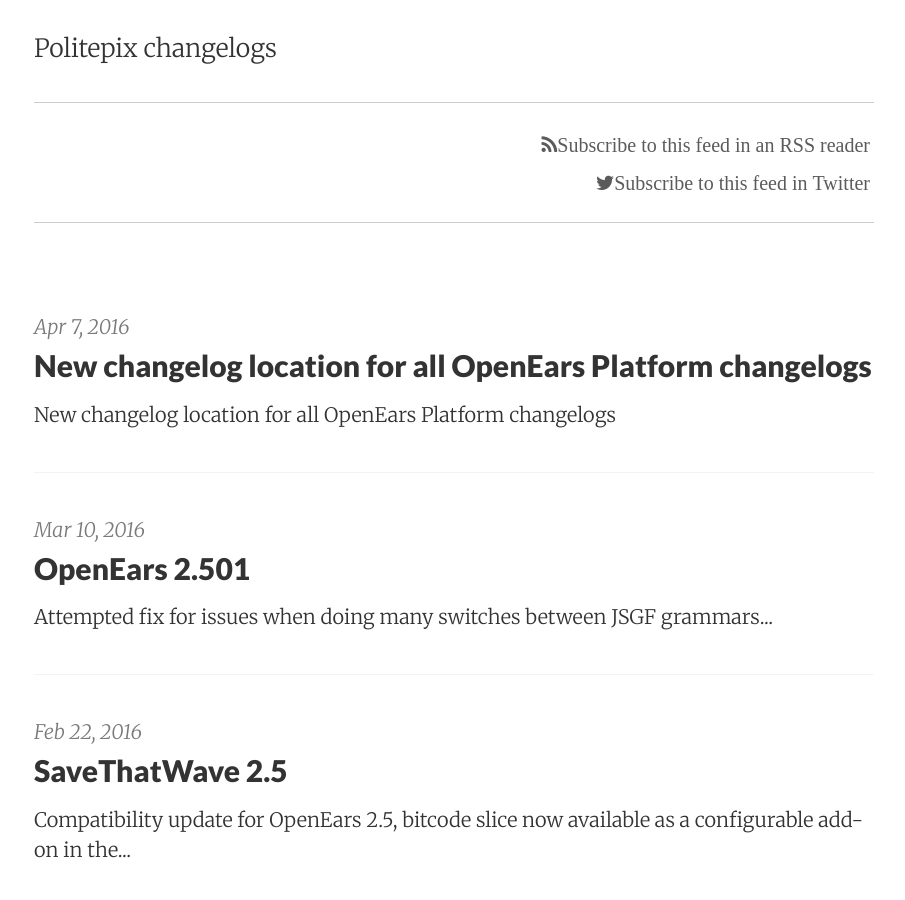
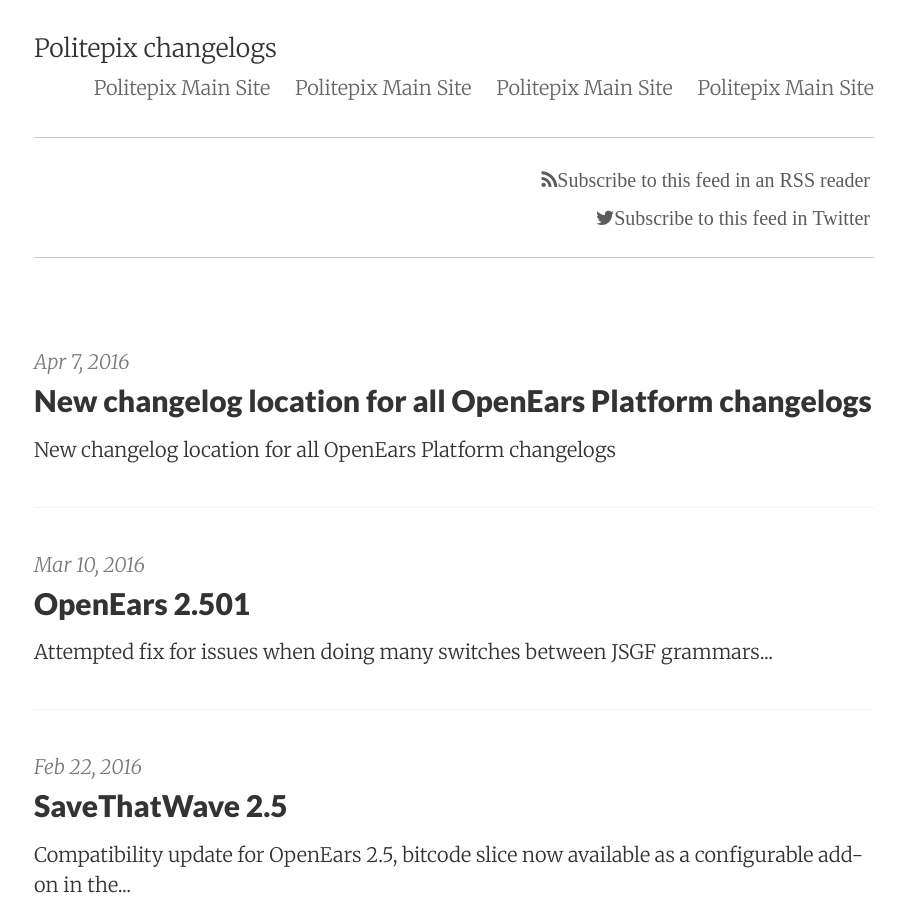
Before and after one commit to Halle/Changelogs, a Jekyll site: the page built from index.html, in a window 1280 px wide and 900 px high. Shown: the whole window, without its empty margins (186-1091 px from the left). Built offline with Jekyll 4.4.1, drawn with Linux system fonts in a browser that asks for light colours; nearby versions of some CDN libraries; the list of posts is cut into pages by our own code; part of the change alters nothing that is shown.

Commit message:
Restored main link

```diff
--- a/_includes/navigation.html
+++ b/_includes/navigation.html
@@ -1,7 +1,5 @@
 {% for page in site.pages %}
-    {% if page.tags contains "about" %}
         <a href="http://www.politepix.com">Politepix Main Site</a>
-    {% endif %}
 {% endfor %}
 <!--
 {% for page in site.pages %}
```
